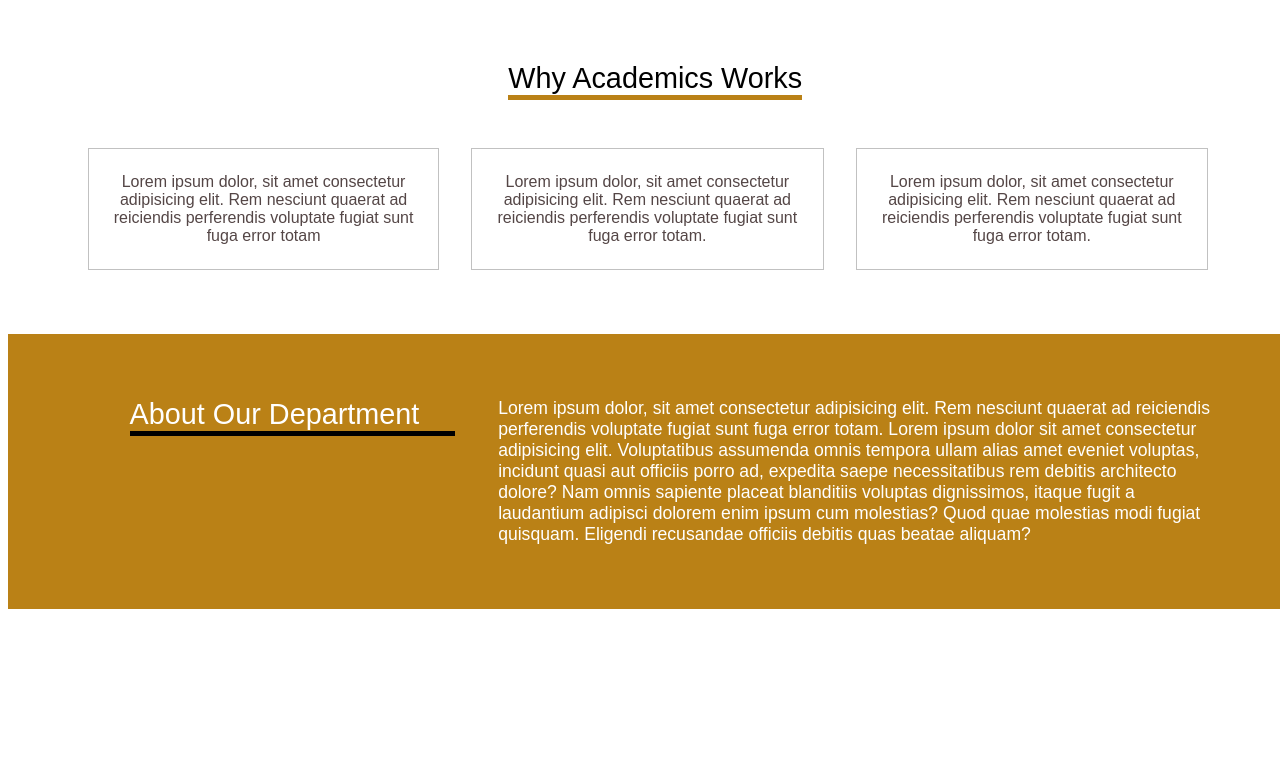
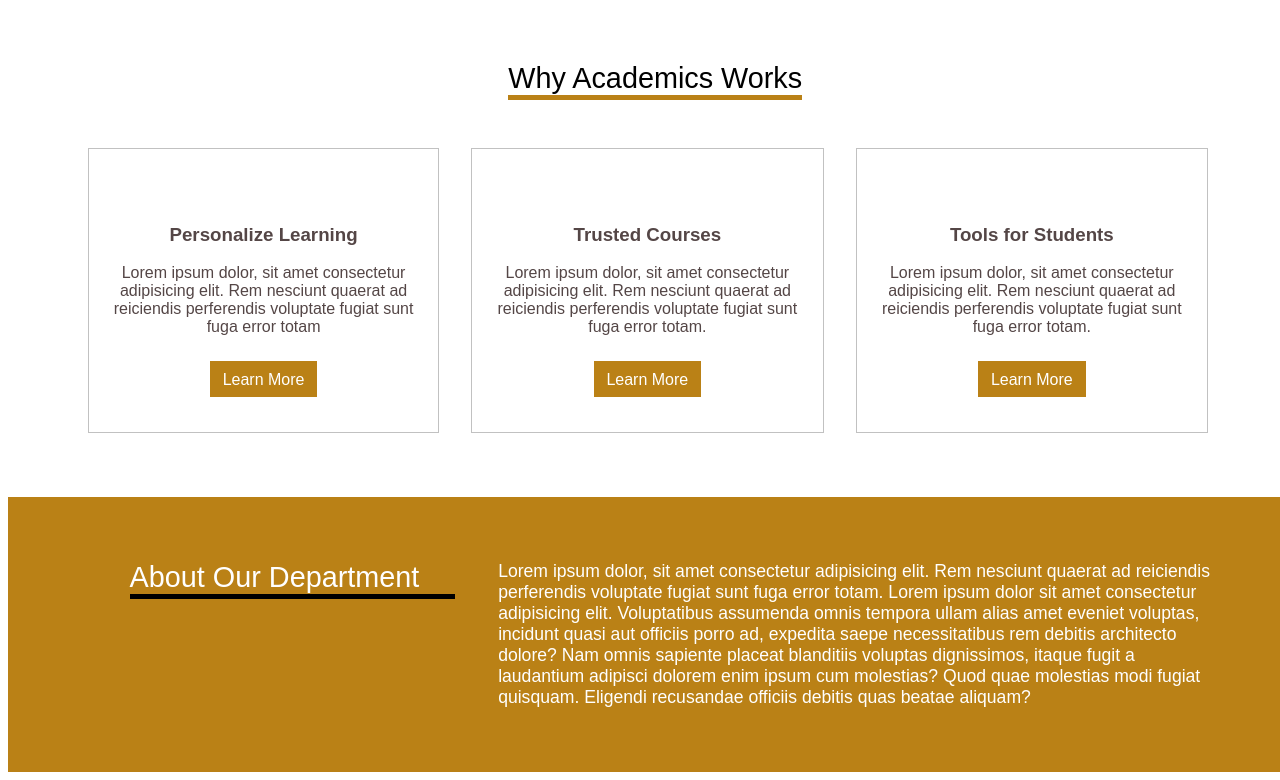
Before and after one commit to Rightone0130/dorcas-project, a plain HTML site: page index.html in a window 1280 px wide. Shown: the part 1045-1825 px from the top of the page. Before the commit the page ends 1662 px from the top, so only its background shows below. Drawn offline with Linux system fonts and the light colour scheme.

Commit message:
working on cards

```diff
--- a/index.html
+++ b/index.html
@@ -39,14 +39,19 @@
         </div>
         <div class="whyAcademicsCardContainer">
     <div class="whyAcademicsCard1 accCard">
-        Lorem ipsum dolor, sit amet consectetur adipisicing elit. Rem nesciunt quaerat ad reiciendis perferendis voluptate fugiat sunt fuga error totam
-
+        <h3>Personalize Learning</h3>
+        <p>Lorem ipsum dolor, sit amet consectetur adipisicing elit. Rem nesciunt quaerat ad reiciendis perferendis voluptate fugiat sunt fuga error totam</p>
+        <br/> <a href="#" class="learnButton" >Learn More</a>
     </div>
     <div class="whyAcademicsCard2  accCard">
-        Lorem ipsum dolor, sit amet consectetur adipisicing elit. Rem nesciunt quaerat ad reiciendis perferendis voluptate fugiat sunt fuga error totam.
+        <h3>Trusted Courses</h3>
+        <p>Lorem ipsum dolor, sit amet consectetur adipisicing elit. Rem nesciunt quaerat ad reiciendis perferendis voluptate fugiat sunt fuga error totam.</p>
+       <br/> <a href="#"  class="learnButton" >Learn More</a>
     </div>
     <div class="whyAcademicsCard3 accCard">
-        Lorem ipsum dolor, sit amet consectetur adipisicing elit. Rem nesciunt quaerat ad reiciendis perferendis voluptate fugiat sunt fuga error totam.
+        <h3>Tools for Students</h3>
+        <p>Lorem ipsum dolor, sit amet consectetur adipisicing elit. Rem nesciunt quaerat ad reiciendis perferendis voluptate fugiat sunt fuga error totam.</p>
+        <br/> <a href="#"  class="learnButton" >Learn More</a>
     </div>
 </div>
     </div>
--- a/style.css
+++ b/style.css
@@ -134,8 +134,18 @@ justify-items: auto;
    .accCard{
      /* font-size: 1.1em; */
      border: 1.6px solid rgba(0, 0, 0, 0.243);
-     padding: 1.5em;
+     padding: 3.5em 1.5em 2.7em 1.5em;
      margin-left: 1em;
      margin-right: 1em;
      text-align: center;
    }
+
+   .learnButton{
+
+    padding: 0.6em 0.8em 0.6em 0.8em;
+    background-color:  rgb(186, 129, 22);
+    color: white;
+    cursor: pointer;
+    text-decoration: none;
+
+   }
```
